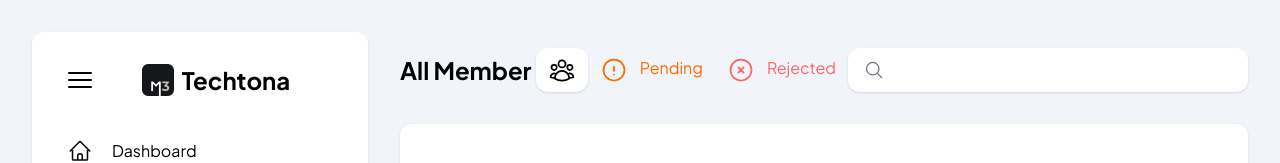
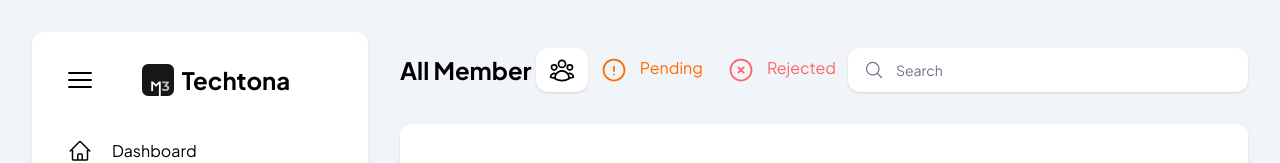
Before and after one commit to rifkibayuariy/karang-taruna, a Next.js app: page /admin/members in a window 1280 px wide. Shown: the top 163 px of the page. Built offline with nearby package versions, Linux system fonts and the light colour scheme.

Commit message:
redirect admin dashboard

```diff
--- a/app/admin/members/page.tsx
+++ b/app/admin/members/page.tsx
@@ -28,6 +28,7 @@ export default async function Members(props: {
                     <div className="relative w-full md:w-100">
                     <input
                         className="block peer h-full w-full rounded-xl py-3 pl-12 text-sm bg-white shadow-sm placeholder:text-gray-500 focus:outline-none"
+                        placeholder="Search"
                     />
                     <MagnifyingGlassIcon className="absolute left-4 top-1/2 size-5 -translate-y-1/2 text-gray-500 peer-focus:text-gray-900" />
                     </div>
--- a/app/page.tsx
+++ b/app/page.tsx
@@ -1,4 +1,9 @@
+import { redirect } from 'next/navigation';
+
 export default function Home() {
+
+  redirect('/admin/dashboard');
+
   return (
     <div></div>
   );
```
